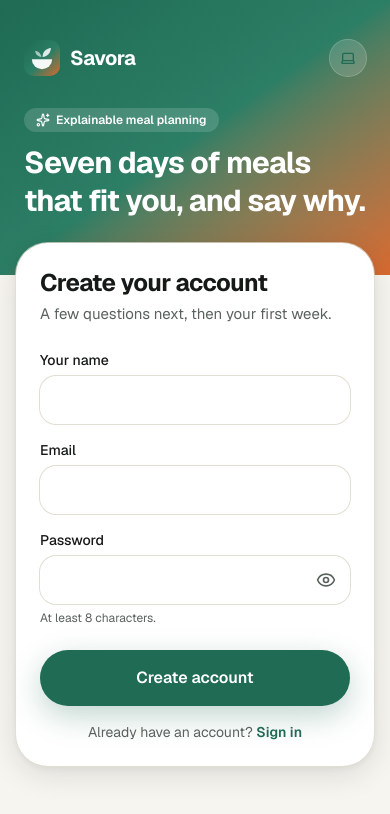
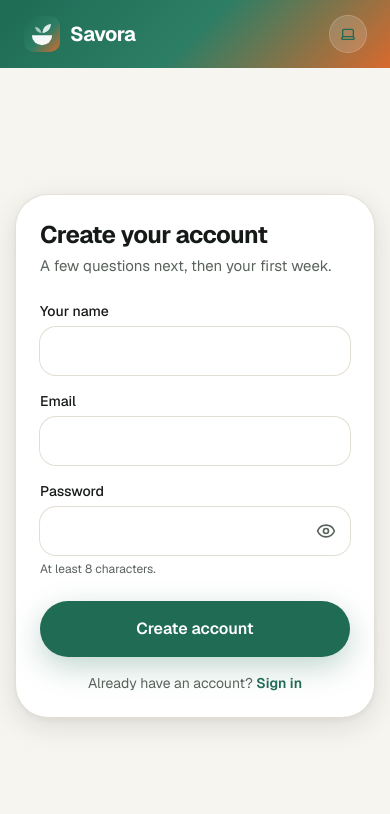
Before and after one commit to diwas10/Savora-AI-Meal-Planner-GC-1, a Next.js app in the folder apps/frontend/: page /register in a window 390 px wide. Shown: the top 814 px of the page. Built offline with nearby package versions, Linux system fonts and the light colour scheme.

Commit message:
[FIX]: restore auth responsive layout and CSS gradient compatibility across all viewports

```diff
--- a/apps/frontend/src/app/globals.css
+++ b/apps/frontend/src/app/globals.css
@@ -143,9 +143,9 @@
   --meal-dinner-to: #433779;
   --meal-dinner-ink: #ddd6fb;
 
-  --hero-from: #123f32;
-  --hero-via: #1d5c48;
-  --hero-to: #8a4320;
+  --hero-from: #154737;
+  --hero-via: #1f644e;
+  --hero-to: #8e4722;
   --hero-ink: #f3f7f4;
 
   --range-track: #232926;
--- a/apps/frontend/src/components/functional/LandingView.tsx
+++ b/apps/frontend/src/components/functional/LandingView.tsx
@@ -29,7 +29,10 @@ export function LandingView() {
 
   return (
     <div className="min-h-dvh bg-background">
-      <section className="relative isolate overflow-hidden bg-gradient-to-br from-hero-from via-hero-via to-hero-to pb-24 pt-safe text-hero-ink">
+      <section
+        className="relative isolate overflow-hidden bg-gradient-to-br from-hero-from via-hero-via to-hero-to pb-24 pt-safe text-hero-ink"
+        style={{ backgroundImage: "linear-gradient(135deg, var(--hero-from), var(--hero-via), var(--hero-to))" }}
+      >
         <motion.div
           className="absolute -right-24 -top-24 size-80 rounded-full bg-hero-ink/10 blur-2xl"
           animate={{ scale: [1, 1.08, 1] }}
--- a/apps/frontend/src/core/public/Auth/components/AuthLayout.tsx
+++ b/apps/frontend/src/core/public/Auth/components/AuthLayout.tsx
@@ -16,8 +16,14 @@ const FLOATERS = [
 /** Brand panel + form; on phones the panel becomes a short header. */
 export function AuthLayout({ title, subtitle, children }: { title: string; subtitle: string; children: ReactNode }) {
   return (
-    <div className="min-h-dvh bg-background lg:grid lg:grid-cols-2">
-      <div className="relative isolate overflow-hidden bg-gradient-to-br from-hero-from via-hero-via to-hero-to px-6 pb-14 pt-safe text-hero-ink lg:flex lg:flex-col lg:justify-between lg:p-12">
+    <div className="flex min-h-dvh flex-col bg-background lg:grid lg:grid-cols-2">
+      {/* Brand panel: on mobile, a compact top header; on desktop, a full-height editorial panel */}
+      <div
+        className="relative isolate overflow-hidden bg-gradient-to-br from-hero-from via-hero-via to-hero-to px-6 py-4 text-hero-ink lg:flex lg:flex-col lg:justify-between lg:p-12 lg:min-h-dvh"
+        style={{
+          backgroundImage: "linear-gradient(135deg, var(--hero-from), var(--hero-via), var(--hero-to))",
+        }}
+      >
         {FLOATERS.map(({ Icon, className, delay }) => (
           <motion.span
             key={className}
@@ -29,25 +35,27 @@ export function AuthLayout({ title, subtitle, children }: { title: string; subti
             <Icon className="size-full" strokeWidth={1.4} />
           </motion.span>
         ))}
-        <div className="flex items-center justify-between pt-6 lg:pt-0">
+        <div className="flex items-center justify-between">
           <Wordmark className="[&_span]:text-hero-ink" />
           <ThemeToggle onHero />
         </div>
-        <div className="relative mt-8 max-w-md lg:mt-0">
+        <div className="relative mt-8 hidden max-w-md lg:block lg:mt-0">
           <p className="mb-3 inline-flex items-center gap-1.5 rounded-pill bg-hero-ink/15 px-3 py-1 text-xs font-semibold">
             <Sparkles className="size-3.5" aria-hidden /> Explainable meal planning
           </p>
           <h2 className="text-3xl font-bold leading-tight tracking-tight lg:text-5xl">
             Seven days of meals that fit you, and say why.
           </h2>
-          <p className="mt-3 hidden text-lg opacity-90 lg:block">
+          <p className="mt-3 text-lg opacity-90">
             Your cuisines, your rules, your allergies. Every plan is checked as a whole week and
             every swap keeps the rest of it.
           </p>
         </div>
         <p className="relative hidden text-sm opacity-75 lg:block">Savora GC1</p>
       </div>
-      <main className="relative z-10 -mt-8 flex flex-col justify-center px-4 pb-10 lg:mt-0 lg:items-center lg:px-12">
+
+      {/* Main form: cleanly centered on all screen sizes */}
+      <main className="flex flex-1 flex-col items-center justify-center px-4 py-8 lg:px-12 lg:py-12">
         <motion.div
           initial={{ opacity: 0, y: 16 }}
           animate={{ opacity: 1, y: 0 }}
```
